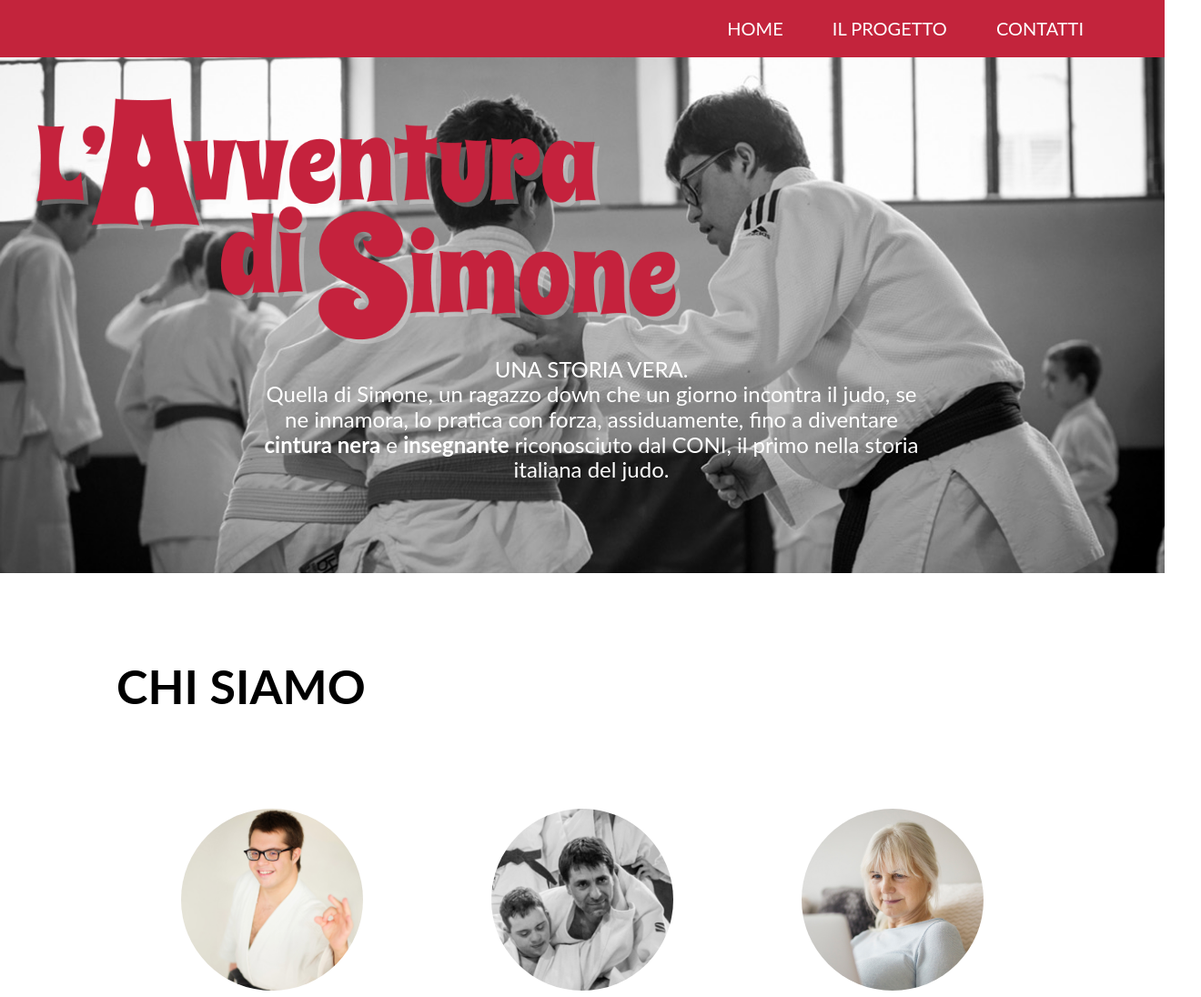
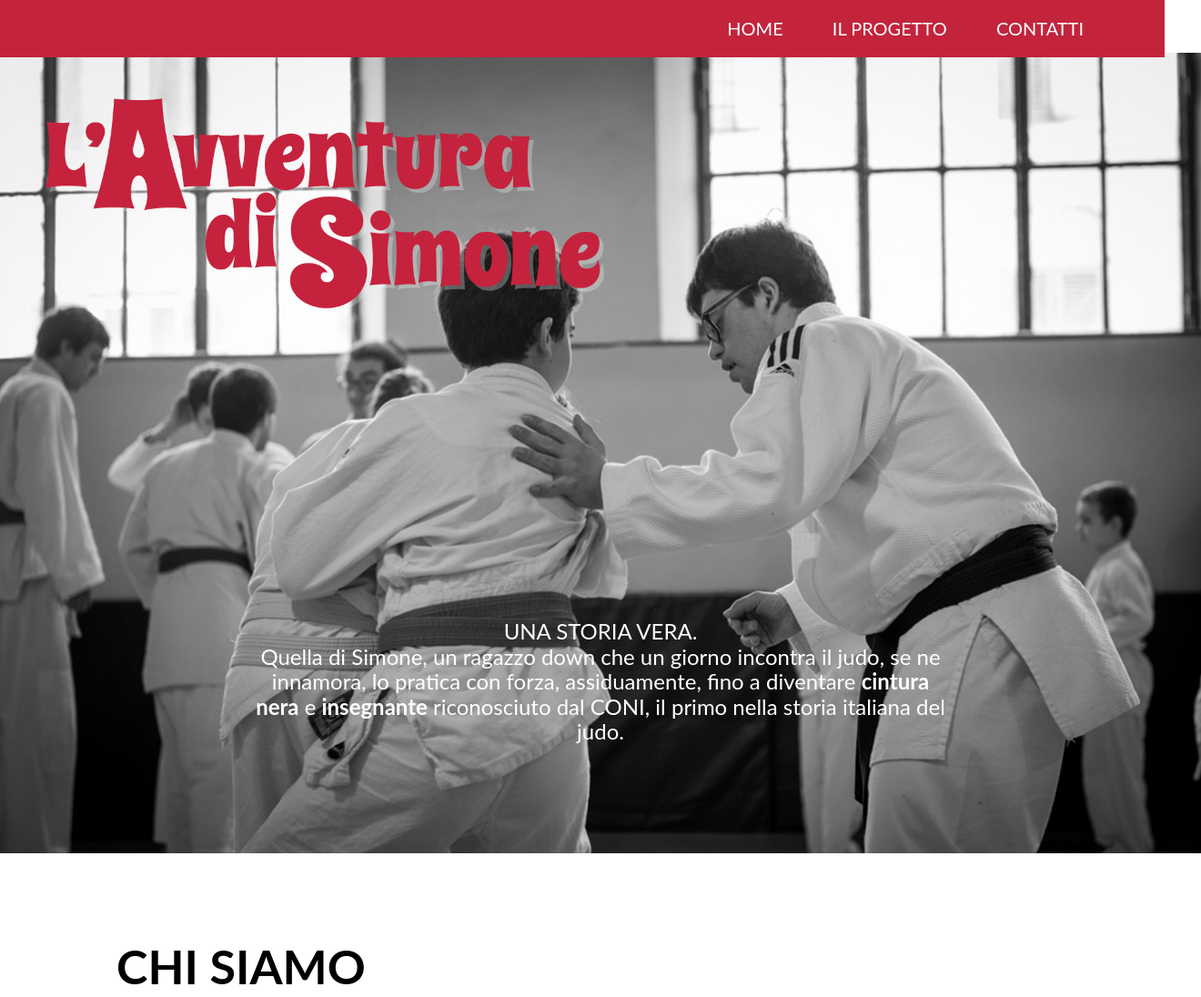
Before and after one commit to FedericaLeonelli/Prova_Simone, a plain HTML site: page index.html in a window 1280 px wide. Shown: the top 1096 px of the page at 91% size, 1320 px wide, since content can reach past the window. Drawn offline with Linux system fonts and the light colour scheme.

Commit message:
Add files via upload

```diff
--- a/CSS/style.css
+++ b/CSS/style.css
@@ -60,15 +60,15 @@ nav li {
 	background-repeat: no-repeat;
 	background-position: center;
 	background-size: cover;
-	padding: 40px 20px 20px 40px;
-
+	padding: 40px 20px;
+	width: 100%;
 	display: flex;
 	flex-direction: column;
 	justify-content: space-between;
 	}
 
 #titolo img {
-	padding: 10px 0px 10px 0px;
+	padding: 10px 0px 50px 30px;
 	width: 58%;
 	}
 
@@ -281,17 +281,20 @@ footer {
 
 @media screen and (min-width: 769px) and (max-width: 1024px){
 		#home {
-			min-height: 600px;
+			min-height: 800px;
 		}
 }
 
 @media screen and (min-width: 1025px) and (max-width: 1200px){
 	#home {
-		min-height: 1600px;
+		min-height: 1000px;
 	}
 }
 
-@media screen and (min-width: 1600px){
+@media screen and (min-width: 1201px){
+	#home {
+			min-height: 800px;
+	}
 	#titolo img {
 	width: 48%;
 	}
```
